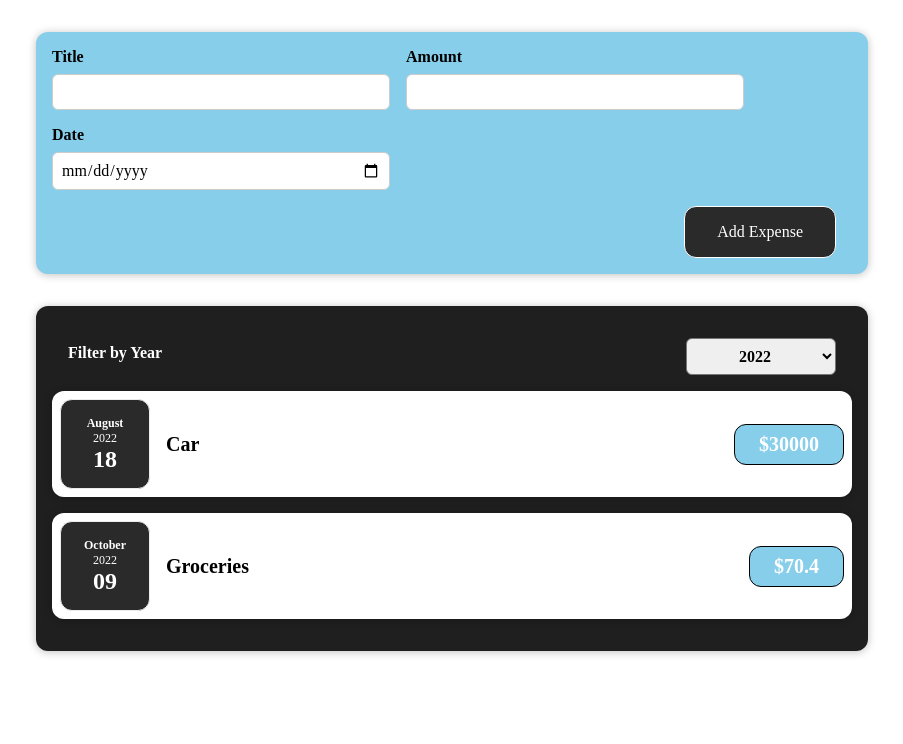
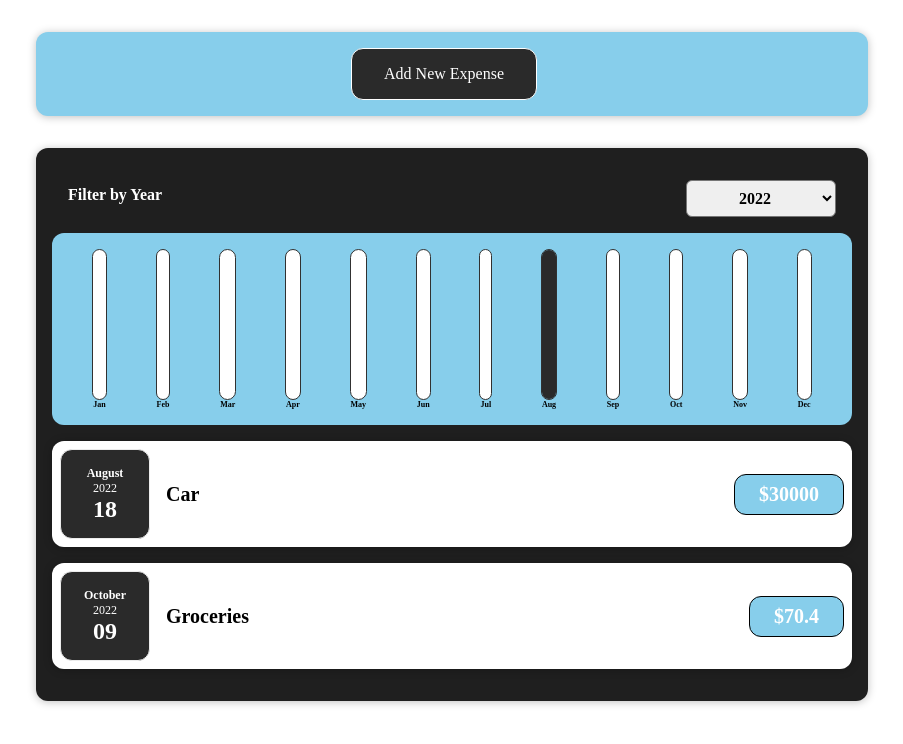
Before and after one commit to jin00woo/react-expense-tracker, a React (Vite) app: page / in a window 1280 px wide. Shown: the top 744 px of the page, without its empty margins (188-1091 px from the left). Built offline with nearby package versions, Linux system fonts and the light colour scheme.

Commit message:
Added chart component.

```diff
--- /dev/null
+++ b/src/components/Chart/Chart.css
@@ -0,0 +1,9 @@
+.chart {
+  padding: 1rem;
+  border-radius: 12px;
+  background-color: skyblue;
+  text-align: center;
+  display: flex;
+  justify-content: space-around;
+  height: 10rem;
+}
--- /dev/null
+++ b/src/components/Chart/Chart.jsx
@@ -0,0 +1,15 @@
+import "./Chart.css";
+import ChartBar from "./ChartBar";
+
+const Chart = (props) => {
+  const dataPointValues = props.dataPoints.map(dataPoint => dataPoint.value);
+  const totalMaximum = Math.max(...dataPointValues);
+
+  return (
+    <div className="chart">
+      {props.dataPoints.map(dataPoint => <ChartBar key={dataPoint.label} value={dataPoint.value} maxValue={totalMaximum} label={dataPoint.label}></ChartBar>)}
+    </div>
+  );
+};
+
+export default Chart;
--- /dev/null
+++ b/src/components/Chart/ChartBar.css
@@ -0,0 +1,30 @@
+.chart-bar {
+  height: 100%;
+  display: flex;
+  flex-direction: column;
+  align-items: center;
+}
+
+.chart-bar__inner {
+  height: 100%;
+  width: 100%;
+  border: 1px solid #313131;
+  border-radius: 12px;
+  background-color: #fff;
+  overflow: hidden;
+  display: flex;
+  flex-direction: column;
+  justify-content: flex-end;
+}
+
+.chart-bar__fill {
+  background-color: #2a2a2a;
+  width: 100%;
+  transition: all 0.3s ease-out;
+}
+
+.chart-bar__label {
+  font-weight: bold;
+  font-size: 0.5rem;
+  text-align: center;
+}
--- /dev/null
+++ b/src/components/Chart/ChartBar.jsx
@@ -0,0 +1,20 @@
+import "./ChartBar.css";
+
+const ChartBar = (props) => {
+  let barFillHeight = "0%";
+  if (props.maxValue > 0){
+    barFillHeight = Math.round(props.value / props.maxValue * 100) + "%";
+  }
+  return (
+    <div className="chart-bar">
+      <div className="chart-bar__inner">
+        <div className="chart-bar__fill" style={{height: barFillHeight}}></div>
+      </div>
+      <div className="chart-bar__label">
+          {props.label}
+      </div>
+    </div>
+  );
+};
+
+export default ChartBar;
--- a/src/components/Expenses/Expenses.jsx
+++ b/src/components/Expenses/Expenses.jsx
@@ -3,6 +3,7 @@
 import "./Expenses.css";
 import {useState} from "react";
 import ExpensesList from "./ExpensesList";
+import ExpensesChart from "./ExpensesChart";
 
 function Expenses(props){
   const [filteredYear, setFilteredYear] = useState("2022");
@@ -18,6 +19,7 @@
   return(
     <Card className="expenses">
       <ExpenseFilter onChangeFilter={filterChangeHandler} selected={filteredYear}></ExpenseFilter>
+      <ExpensesChart expenses={filteredExpenses}></ExpensesChart>
       <ExpensesList items={filteredExpenses}></ExpensesList>
     </Card>
   );
--- /dev/null
+++ b/src/components/Expenses/ExpensesChart.jsx
@@ -0,0 +1,28 @@
+import Chart from "../Chart/Chart";
+
+const ExpensesChart = (props) => {
+  const chartDataPoints = [
+    {label: "Jan", value: 0},
+    {label: "Feb", value: 0},
+    {label: "Mar", value: 0},
+    {label: "Apr", value: 0},
+    {label: "May", value: 0},
+    {label: "Jun", value: 0},
+    {label: "Jul", value: 0},
+    {label: "Aug", value: 0},
+    {label: "Sep", value: 0},
+    {label: "Oct", value: 0},
+    {label: "Nov", value: 0},
+    {label: "Dec", value: 0},
+  ];
+
+  for (const expense of props.expenses){
+    const expenseMonth = expense.date.getMonth();
+    chartDataPoints[expenseMonth].value += expense.amount;
+  }
+
+
+  return <Chart dataPoints={chartDataPoints}></Chart>;
+};
+
+export default ExpensesChart;
--- a/src/components/Expenses/ExpensesList.jsx
+++ b/src/components/Expenses/ExpensesList.jsx
@@ -4,9 +4,9 @@
 const ExpensesList = (props) => {
 
   if (props.items.length === 0){
-    return <h2 className="expenses-list__fallback">
-      Found no expenses.
-    </h2>;
+    return (<h2 className="expenses-list__fallback">
+      Found no expense.
+    </h2>);
   }
 
   return (<ul className="expenses-list">
--- a/src/components/NewExpense/ExpenseForm.jsx
+++ b/src/components/NewExpense/ExpenseForm.jsx
@@ -65,6 +65,7 @@
         </div>
       </div>
       <div className="new-expense__actions">
+        <button type="button" onClick={props.onCancel}>Cancel</button>
         <button type="submit">Add Expense</button>
       </div>
     </form>
--- a/src/components/NewExpense/NewExpense.jsx
+++ b/src/components/NewExpense/NewExpense.jsx
@@ -1,18 +1,31 @@
+import {useState} from "react";
 import "./NewExpense.css";
 import ExpenseForm from "./ExpenseForm";
 
 const NewExpense = (props) => {
+  const [isEditing, setIsEditing] = useState(false);
+
   const saveExpenseDataHandler = (enteredExpenseData) => {
     const expenseData = {
       ...enteredExpenseData,
       id: Math.random().toString()
     };
     props.onAddExpense(expenseData);
+    setIsEditing(false);
+  };
+
+  const startEditingHandler = () => {
+    setIsEditing(true);
+  };
+
+  const stopEditingHandler = () => {
+    setIsEditing(false);
   };
 
   return(
     <div className="new-expense">
-      <ExpenseForm onSaveExpenseData={saveExpenseDataHandler}></ExpenseForm>
+      {!isEditing && <button onClick={startEditingHandler}>Add New Expense</button>}
+      {isEditing && <ExpenseForm onSaveExpenseData={saveExpenseDataHandler} onCancel={stopEditingHandler}></ExpenseForm>}
     </div>
   );
 };
```
Also changed, not shown: src/components/Expenses/ExpenseItem.jsx (indentation only).
